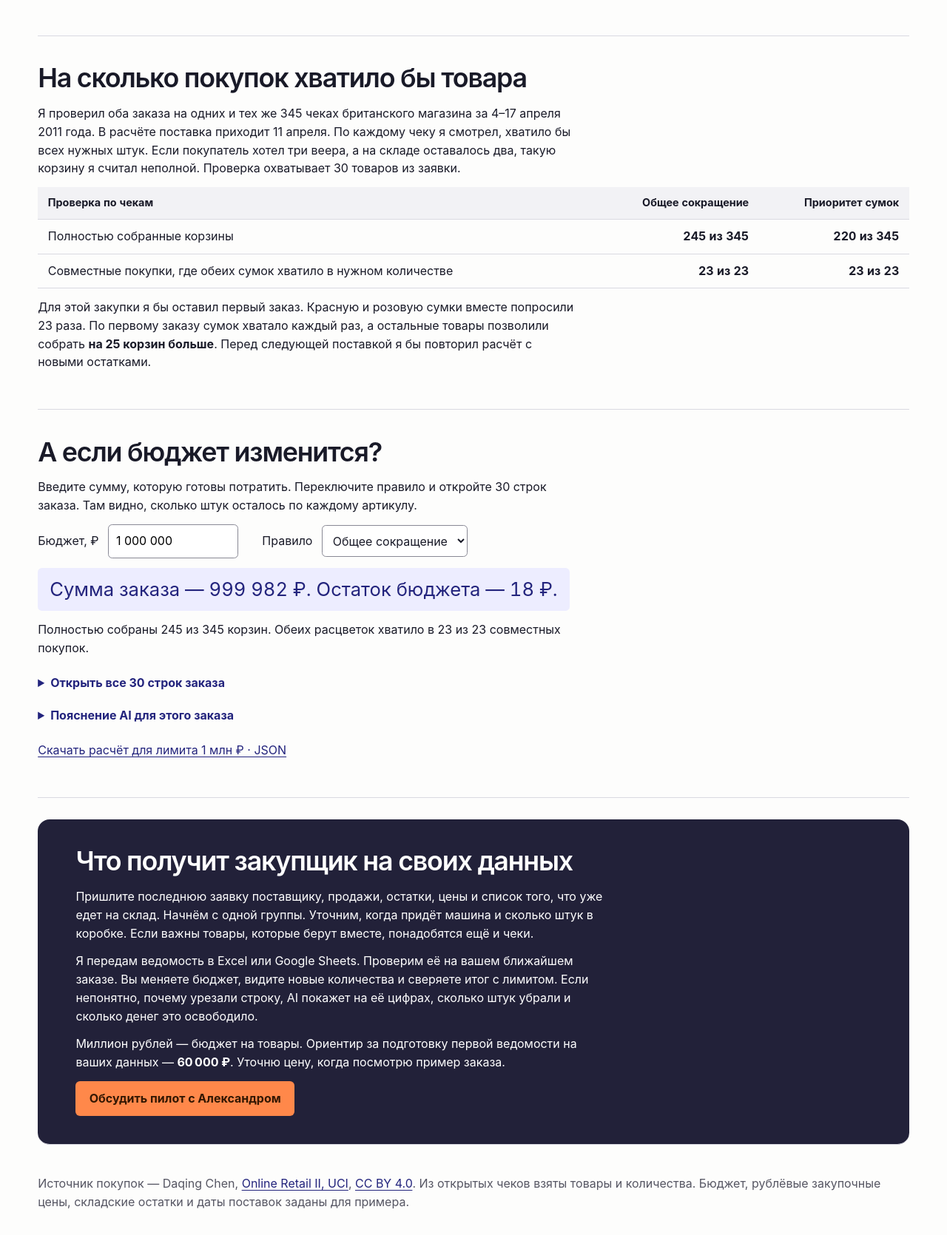
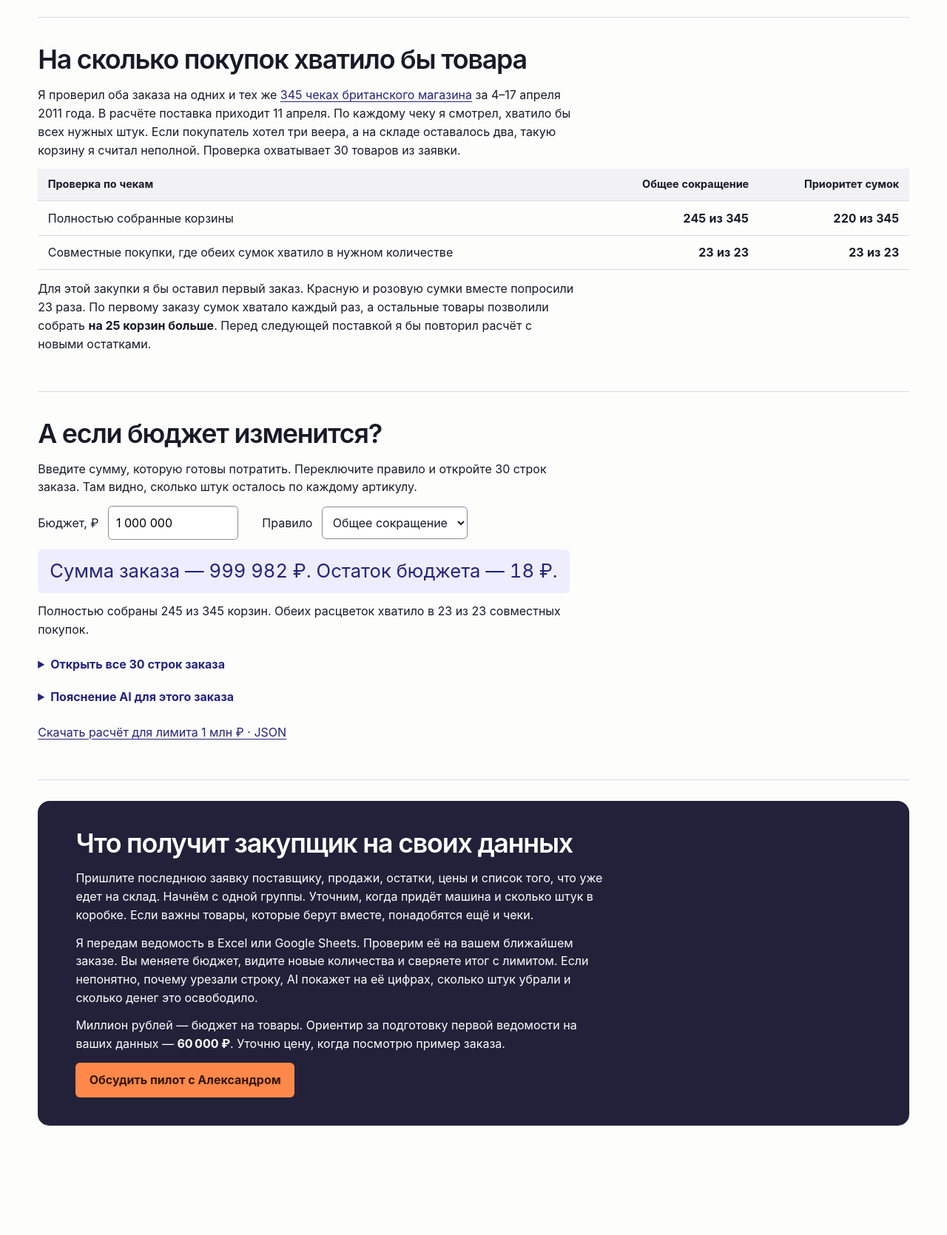
Before and after one commit to yzotop/null-studio, a plain HTML site: page gift-shop-order.html in a window 1280 px wide. Shown: the part 1119-2789 px from the top of the page at 74% size. After the commit the page ends 2674 px from the top, so only its background shows below. Drawn offline with Linux system fonts and the light colour scheme.

Commit message:
Simplify case copy and move receipt attribution to sources

```diff
--- a/gift-shop-order.html
+++ b/gift-shop-order.html
@@ -1,4 +1,4 @@
-<!doctype html><html lang="ru"><head><meta charset="utf-8"><meta name="viewport" content="width=device-width,initial-scale=1"><title>Заказ на миллион для магазина подарков · null</title><meta name="description" content="Сравните два заказа на 30 товаров, поменяйте бюджет и проверьте выдачу по 345 чекам."><link rel="stylesheet" href="style.css?v=4"></head><body class="study study-goods"><nav aria-label="Основное меню"><a class="brand" href="index.html" aria-label="Студия null, главная">null<span>аналитическая студия</span></a><div><a href="index.html#cases">Работы</a><a href="#calculator">Ведомость</a><a href="#contact">Контакт</a></div></nav><main><header><small>Демонстрационный проект по собирательному брифу</small>
+<!doctype html><html lang="ru"><head><meta charset="utf-8"><meta name="viewport" content="width=device-width,initial-scale=1"><title>Заказ на миллион для магазина подарков · null</title><meta name="description" content="Сравните два заказа на 30 товаров, поменяйте бюджет и проверьте выдачу по 345 чекам."><link rel="stylesheet" href="style.css?v=4"></head><body class="study study-goods"><nav aria-label="Основное меню"><a class="brand" href="index.html" aria-label="Студия null, главная">null<span>аналитическая студия</span></a><div><a href="index.html#cases">Работы</a><a href="#calculator">Ведомость</a><a href="#contact">Контакт</a></div></nav><main><header>
 <h1>Заказ на миллион для магазина подарков</h1>
 <blockquote><p>В понедельник отправляю заказ поставщику. В списке 30 товаров, на закупку есть миллион. Красную и розовую сумки часто берут вместе. Хочу взять обе расцветки. На чём тогда придётся сэкономить?</p></blockquote>
 <p>Я собрал две версии заказа. В одной понемногу урезал всю заявку. В другой сначала отложил деньги на сумки. Во втором заказе уместилось на 660 сумок больше, зато пришлось вычеркнуть 167 вееров и часть подсвечников.</p><p class="jump"><a href="#calculator">Поменять бюджет в ведомости</a></p></header>
@@ -7,7 +7,7 @@
 <div class="scroll" tabindex="0"><table><thead><tr><th scope="col">Строка ведомости</th><th scope="col">Общее сокращение</th><th scope="col">Приоритет сумок</th><th scope="col">Изменение</th></tr></thead><tbody><tr><td>Красная сумка в горох, шт.</td><td>775</td><td>1 244</td><td>+469</td></tr><tr><td>Розовая сумка в горох, шт.</td><td>316</td><td>507</td><td>+191</td></tr><tr><td>Шёлковый веер, шт.</td><td>1 132</td><td>965</td><td>−167</td></tr><tr><td><strong>Сумма заказа по всем 30 артикулам</strong></td><td><strong>999 982 ₽</strong></td><td><strong>999 989 ₽</strong></td><td><strong>+7 ₽</strong></td></tr></tbody></table></div>
 <p>Красная и розовая сумки стоят по 180 ₽. На дополнительные 660 штук нужно 118 800 ₽. У вееров самая большая разница в деньгах — 167 штук по 125 ₽ дают 20 875 ₽. Поэтому одними веерами не обойтись. В полной ведомости видно, сколько подсвечников и других товаров пришлось снять с заказа.</p>
 </section><section><h2>На сколько покупок хватило бы товара</h2>
-<p>Я проверил оба заказа на одних и тех же 345 чеках британского магазина за 4–17 апреля 2011 года. В расчёте поставка приходит 11 апреля. По каждому чеку я смотрел, хватило бы всех нужных штук. Если покупатель хотел три веера, а на складе оставалось два, такую корзину я считал неполной. Проверка охватывает 30 товаров из заявки.</p>
+<p>Я проверил оба заказа на одних и тех же <a href="sources.txt">345 чеках британского магазина</a> за 4–17 апреля 2011 года. В расчёте поставка приходит 11 апреля. По каждому чеку я смотрел, хватило бы всех нужных штук. Если покупатель хотел три веера, а на складе оставалось два, такую корзину я считал неполной. Проверка охватывает 30 товаров из заявки.</p>
 <div class="scroll" tabindex="0"><table><thead><tr><th scope="col">Проверка по чекам</th><th scope="col">Общее сокращение</th><th scope="col">Приоритет сумок</th></tr></thead><tbody><tr><td>Полностью собранные корзины</td><td><strong>245 из 345</strong></td><td><strong>220 из 345</strong></td></tr><tr><td>Совместные покупки, где обеих сумок хватило в нужном количестве</td><td><strong>23 из 23</strong></td><td><strong>23 из 23</strong></td></tr></tbody></table></div>
 <p>Для этой закупки я бы оставил первый заказ. Красную и розовую сумки вместе попросили 23 раза. По первому заказу сумок хватало каждый раз, а остальные товары позволили собрать <strong>на 25 корзин больше</strong>. Перед следующей поставкой я бы повторил расчёт с новыми остатками.</p>
 </section><section id="calculator"><h2>А если бюджет изменится?</h2>
@@ -27,7 +27,7 @@
 <p>Я передам ведомость в Excel или Google Sheets. Проверим её на вашем ближайшем заказе. Вы меняете бюджет, видите новые количества и сверяете итог с лимитом. Если непонятно, почему урезали строку, AI покажет на её цифрах, сколько штук убрали и сколько денег это освободило.</p>
 <p>Миллион рублей — бюджет на товары. Ориентир за подготовку первой ведомости на ваших данных — <strong>60 000 ₽</strong>. Уточню цену, когда посмотрю пример заказа.</p>
 <a class="button" href="https://t.me/Datalake">Обсудить пилот с Александром</a></section>
-<footer>Источник покупок — Daqing Chen, <a href="https://doi.org/10.24432/C5CG6D">Online Retail II, UCI</a>, <a href="https://creativecommons.org/licenses/by/4.0/">CC BY 4.0</a>. Из открытых чеков взяты товары и количества. Бюджет, рублёвые закупочные цены, складские остатки и даты поставок заданы для примера.</footer>
+
 <script defer src="replenishment/order.js"></script>
 <script defer src="replenishment/client-prices.js"></script>
 <script defer src="replenishment/client-examples.js"></script>
```
Also changed, not shown: funnel.html (+1 -1 lines), index.html (+0 -1 lines), wildberries.html (+1 -1 lines), sources.txt.
